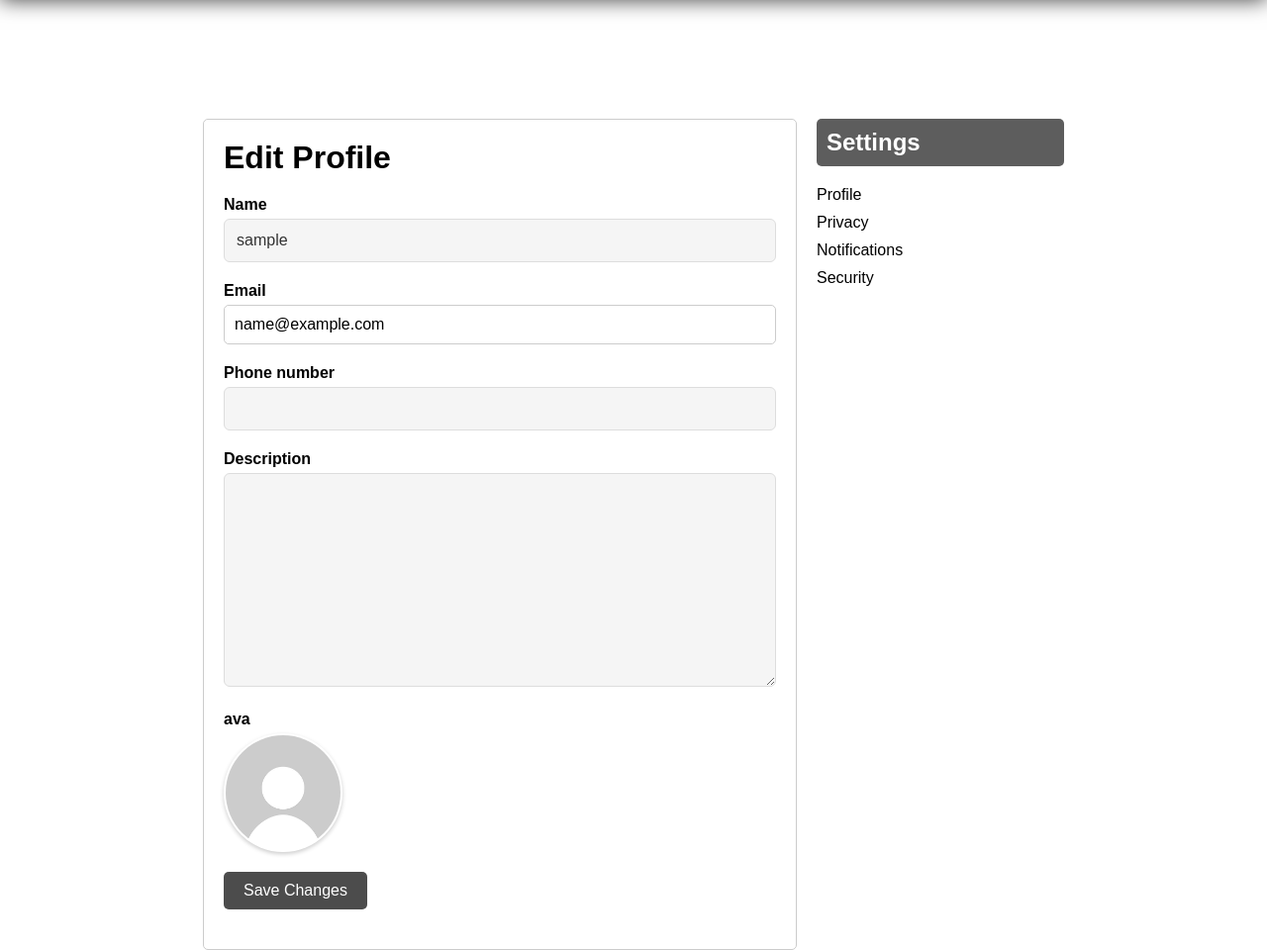
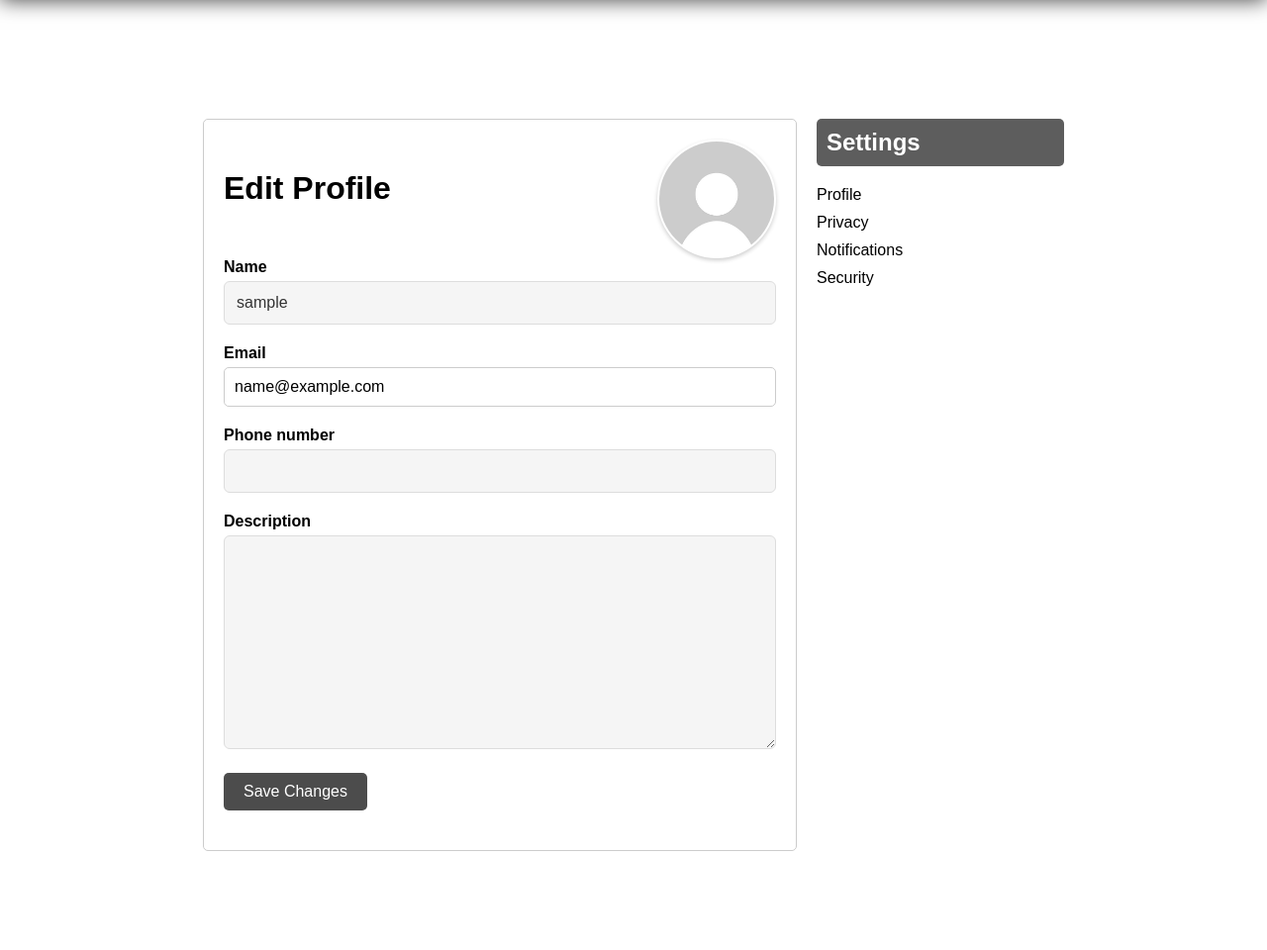
Before and after one commit to bilskyi/poet_flow, a Django app: page /user/settings/ in a window 1280 px wide. Shown: the part 68-1028 px from the top of the page at 99% size. After the commit the page ends 928 px from the top, so only its background shows below. Run offline with Django 4.2, Linux system fonts and the light colour scheme; the visitor is signed in with stand-in values (Sample User, id 1).

Commit message:
fixing avatar position / #68

```diff
--- a/poet_flow/users/static/users/css/profile.css
+++ b/poet_flow/users/static/users/css/profile.css
@@ -13,6 +13,7 @@
     cursor: pointer;
     width: 120px;
     height: 120px;
+    object-fit: cover;
     box-sizing: border-box;
     border-radius: 100%;
     border: 2px solid transparent;
@@ -42,3 +43,9 @@
     width: 50px;
     height: 50px;
   }
+
+  .top {
+    display: flex;
+    justify-content: space-between; /* Add this property to create space between the heading and the avatar */
+    align-items: center; /* Add this property to vertically align the heading and the avatar */
+  }
--- a/poet_flow/users/templates/users/settings.html
+++ b/poet_flow/users/templates/users/settings.html
@@ -10,9 +10,22 @@
     {% include 'home/header.html' %}
   <div class="container">
     <div class="content">
-      <h1>Edit Profile</h1>
       <form method="post" enctype="multipart/form-data">
         {% csrf_token %}
+        <div class="top">
+          <h1>Edit Profile</h1>
+            <div class="personal-image">
+              <label class="label">
+                <input type="file" name="avatar" accept="image/*" id="id_avatar" onchange="previewAvatar(event)" />
+                <figure class="personal-figure">
+                  <img src="{{user.avatar.url}}" class="personal-avatar" alt="avatar" id="avatarPreview">
+                  <figcaption class="personal-figcaption">
+                    <img src="https://raw.githubusercontent.com/ThiagoLuizNunes/angular-boilerplate/master/src/assets/imgs/camera-white.png">
+                  </figcaption>
+                </figure>
+              </label>
+          </div>
+        </div>
         <div class="form-group">
             <label for="name">Name</label>
             <input type="text" name="username" value="{{user.username}}" maxlength="30" id="id_username">
@@ -29,24 +42,6 @@
             <label for="description">Description</label>
             <textarea name="{{ form.description.name }}" id="{{ form.description.id_for_label }}" rows="10" cols="40">{{ form.description.value }}</textarea>
         </div>
-        <div class="form-group">
-          <label for="description">ava</label>
-
-          <div class="card-image">
-            <div class="personal-image">
-              <label class="label">
-                <input type="file" name="avatar" accept="image/*" id="id_avatar" onchange="previewAvatar(event)" />
-                <figure class="personal-figure">
-                  <img src="{{user.avatar.url}}" class="personal-avatar" alt="avatar" id="avatarPreview">
-                  <figcaption class="personal-figcaption">
-                    <img src="https://raw.githubusercontent.com/ThiagoLuizNunes/angular-boilerplate/master/src/assets/imgs/camera-white.png">
-                  </figcaption>
-                </figure>
-              </label>
-            </div>
-          </div>
-
-      </div>
         <div class="form-group">
             <button type="submit">Save Changes</button>
         </div>
```
Also changed, not shown: poet_flow/users/templates/users/profile.html (+1 -14 lines), poet_flow/media/user/Angelou_Maya_NPG_SI_B2000196C_square.jpg (added), poet_flow/media/user/spider_man.jpg (added), 1 other file.
